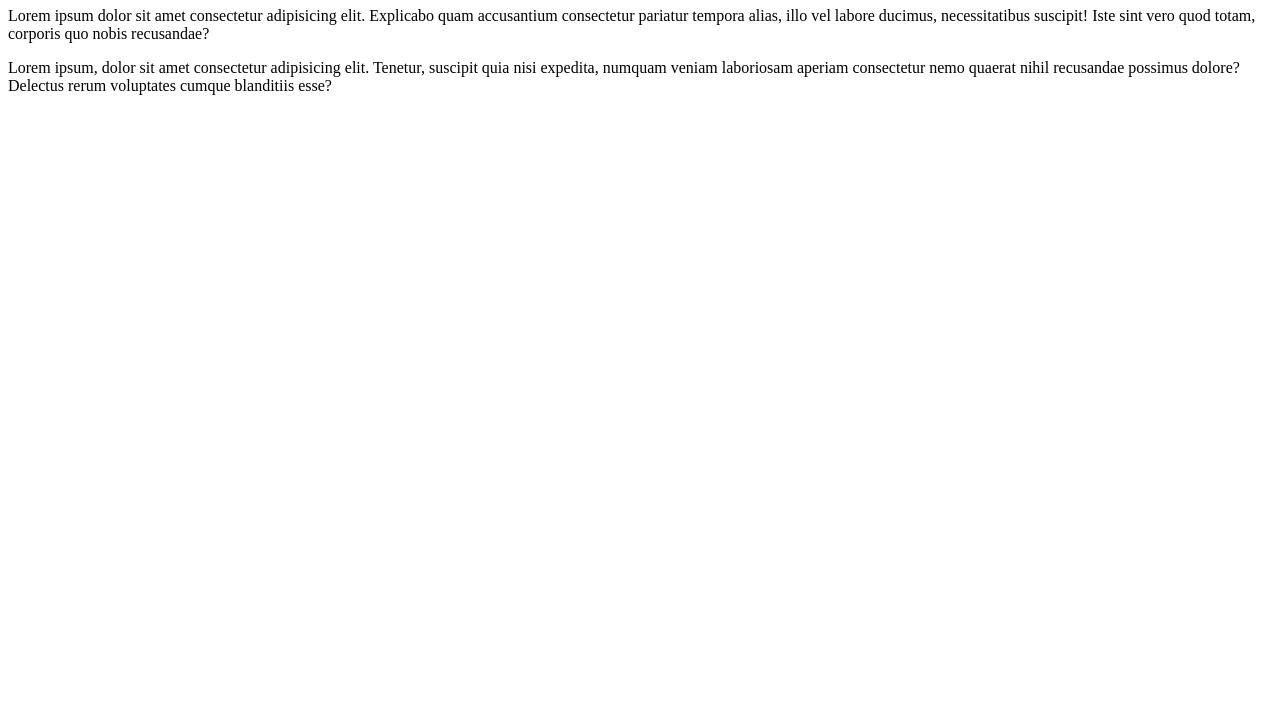
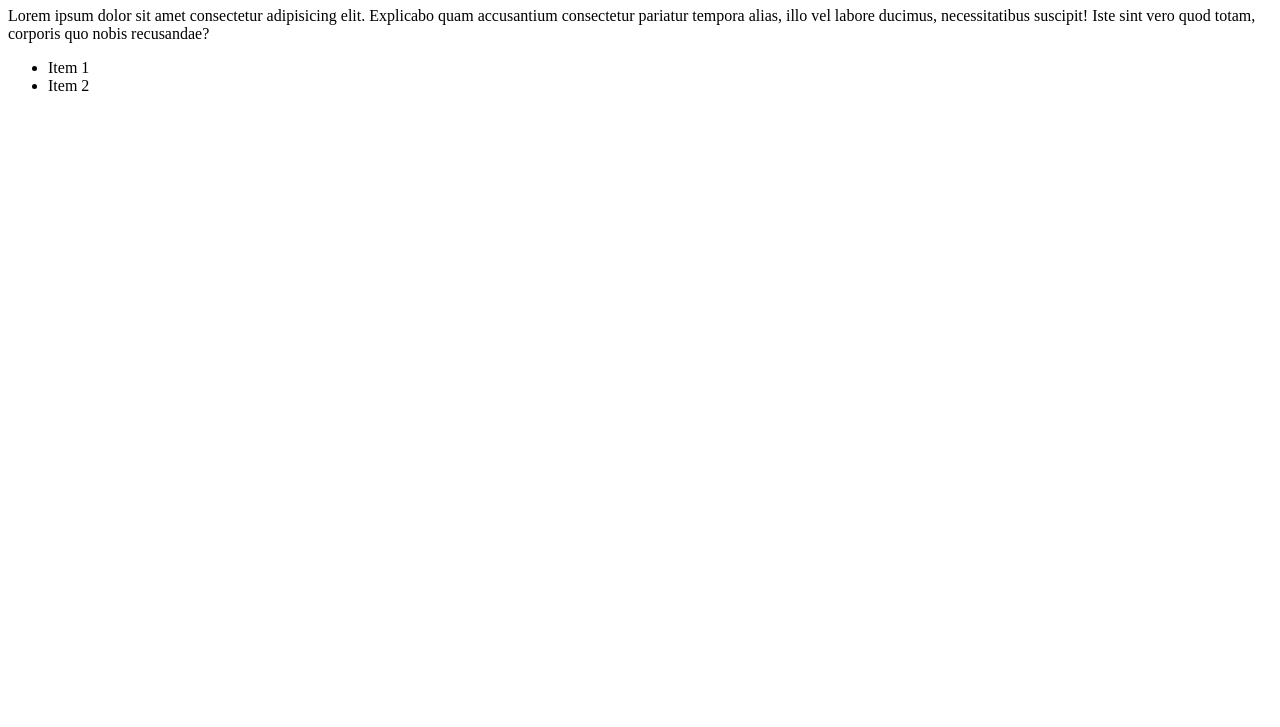
Before and after one commit to exson2023/fuzzy-lamp, a plain HTML site: page index.html in a window 1280 px wide. Shown: the part 73-800 px from the top of the page. Drawn offline with Linux system fonts and the light colour scheme.

Commit message:
added ul

```diff
--- a/index.html
+++ b/index.html
@@ -17,11 +17,10 @@
             tempora alias, illo vel labore ducimus, necessitatibus suscipit! Iste sint vero quod totam, corporis quo
             nobis recusandae?
         </p>
-        <p>
-            Lorem ipsum, dolor sit amet consectetur adipisicing elit. Tenetur, suscipit quia nisi expedita, numquam
-            veniam laboriosam aperiam consectetur nemo quaerat nihil recusandae possimus dolore? Delectus rerum
-            voluptates cumque blanditiis esse?
-        </p>
+       <ul>
+        <li>Item 1</li>
+        <li>Item 2</li>
+       </ul>
     </main>
 </body>
 
```
